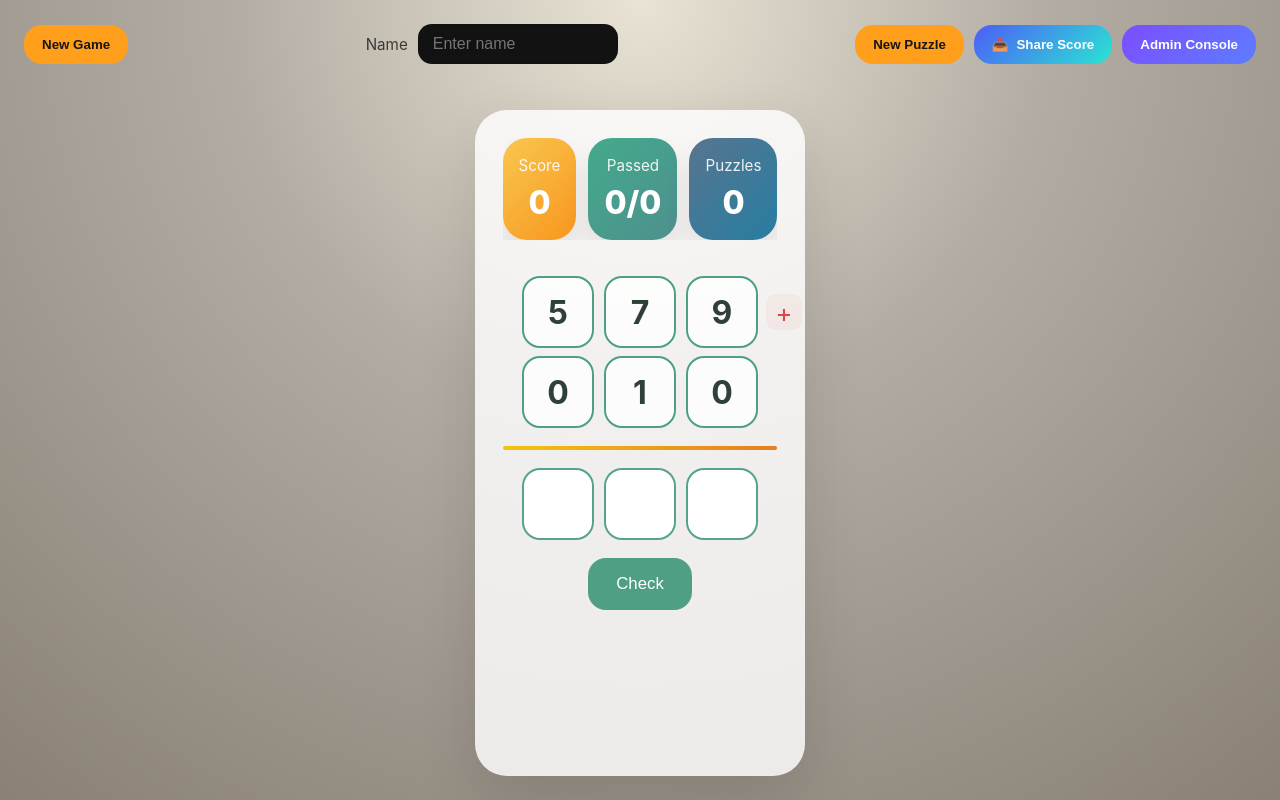
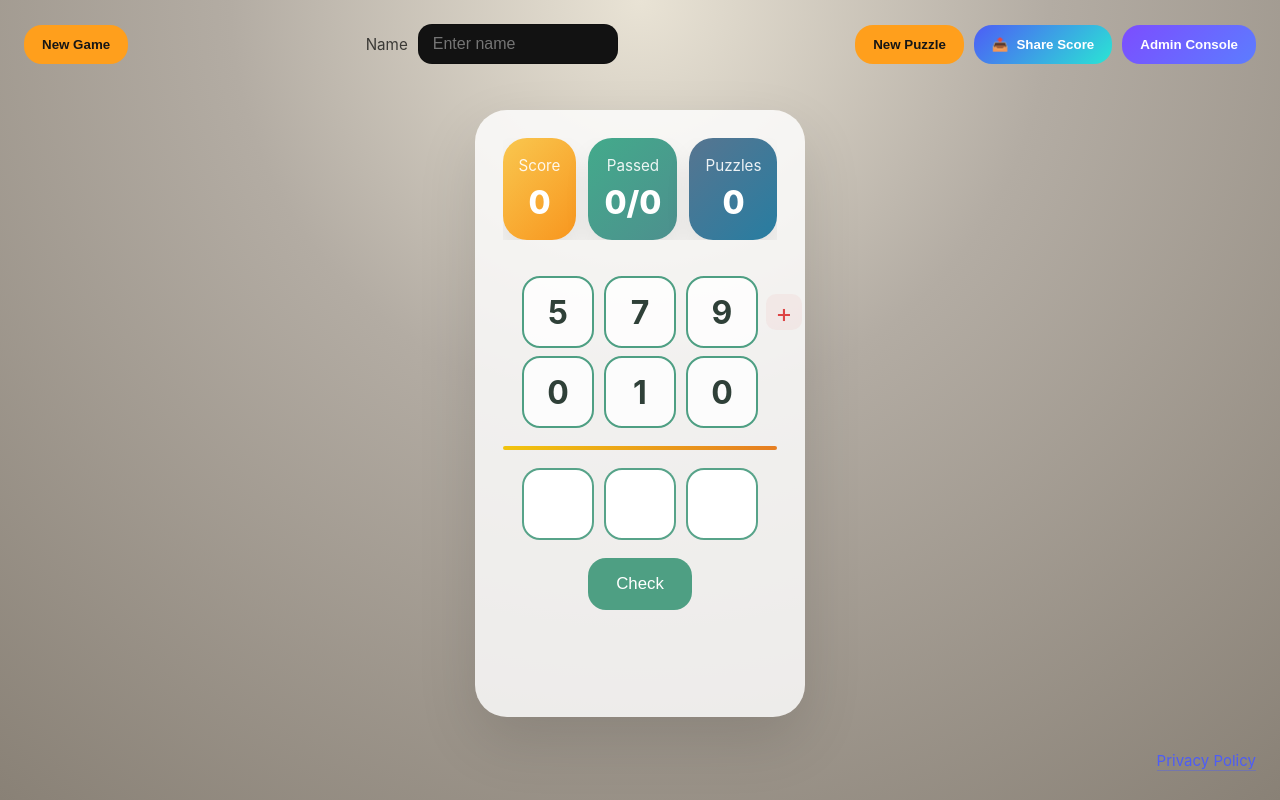
Before and after one commit to jxn-01/SumSprint, a React (Vite) app: page / in a window 1280 px wide. Built offline with nearby package versions, Linux system fonts and the light colour scheme; no server answers.

Commit message:
Add Android Capacitor wrapper and privacy policy page; configure app for Play Store

```diff
--- /dev/null
+++ b/capacitor.config.json
@@ -0,0 +1,6 @@
+{
+  "appId": "com.tinysums.app",
+  "appName": "Tiny Sum",
+  "webDir": "dist",
+  "bundledWebRuntime": false
+}
--- /dev/null
+++ b/privacy-policy.html
@@ -0,0 +1,90 @@
+<!DOCTYPE html>
+<html lang="en">
+  <head>
+    <meta charset="UTF-8" />
+    <meta name="viewport" content="width=device-width, initial-scale=1.0" />
+    <title>Tiny Sum Privacy Policy</title>
+    <style>
+      body {
+        font-family: Arial, sans-serif;
+        line-height: 1.6;
+        margin: 0;
+        padding: 20px;
+        background: #f7f7f7;
+        color: #111;
+      }
+      .container {
+        max-width: 760px;
+        margin: 0 auto;
+        padding: 24px;
+        background: #fff;
+        border-radius: 10px;
+        box-shadow: 0 10px 28px rgba(0, 0, 0, 0.08);
+      }
+      h1, h2 {
+        color: #1d3c6a;
+      }
+      h1 {
+        margin-top: 0;
+      }
+      p {
+        margin: 16px 0;
+      }
+      ul {
+        margin: 12px 0 12px 24px;
+      }
+      a {
+        color: #1d3c6a;
+        text-decoration: none;
+      }
+    </style>
+  </head>
+  <body>
+    <div class="container">
+      <h1>Tiny Sum Privacy Policy</h1>
+      <p>Last updated: June 2026</p>
+      <p>
+        Tiny Sum is a simple math practice app built for addition practice and learning.
+        This privacy policy explains the information we collect, why it is used, and how it is stored.
+      </p>
+      <h2>Information we collect</h2>
+      <p>Tiny Sum collects the following data to support app functionality and analytics:</p>
+      <ul>
+        <li><strong>Player name</strong> — an optional name entered to label practice results.</li>
+        <li><strong>Quiz attempts</strong> — puzzle text, pass/fail result, score, and timestamp.</li>
+        <li><strong>Session identifier</strong> — a random ID generated locally to group attempts.</li>
+      </ul>
+      <h2>How we use the information</h2>
+      <p>We use the collected information to:</p>
+      <ul>
+        <li>store practice results and scores</li>
+        <li>provide an analytics dashboard for the app owner</li>
+        <li>support app improvement and usage monitoring</li>
+      </ul>
+      <h2>Data storage</h2>
+      <p>
+        Data is stored in a Supabase database. Supabase stores data securely and provides HTTPS access.
+        We do not sell personal information or share it with third parties for marketing purposes.
+      </p>
+      <h2>Data retention</h2>
+      <p>Data is retained until it is deleted by the developer or the database is reset.</p>
+      <h2>Security</h2>
+      <p>
+        Data is transmitted securely using HTTPS. We recommend keeping your app installation and device updated for best security.
+      </p>
+      <h2>Children</h2>
+      <p>
+        Tiny Sum is designed for learners and children. We do not knowingly collect sensitive personal information from children under 13.
+      </p>
+      <h2>Contact</h2>
+      <p>
+        If you have questions about this policy, please contact us at:
+        <br />
+        <a href="mailto:your-email@example.com">your-email@example.com</a>
+      </p>
+      <p>
+        You should replace the contact email above with your own email address before publishing.
+      </p>
+    </div>
+  </body>
+</html>
--- a/src/App.tsx
+++ b/src/App.tsx
@@ -420,6 +420,11 @@ function App() {
         </div>
       </main>
 
+      <footer className="app-footer">
+        <a href="/privacy-policy.html" target="_blank" rel="noopener noreferrer">
+          Privacy Policy
+        </a>
+      </footer>
     </div>
   );
 }
--- a/src/style.css
+++ b/src/style.css
@@ -99,6 +99,24 @@ body {
   display: flex;
   align-items: center;
   gap: 10px;
+}
+
+.app-footer {
+  margin-top: auto;
+  align-self: flex-end;
+  padding: 10px 0;
+  font-size: 0.9rem;
+  color: #4d4a44;
+}
+
+.app-footer a {
+  color: #4d5df6;
+  text-decoration: none;
+  border-bottom: 1px solid rgba(77, 93, 246, 0.4);
+}
+
+.app-footer a:hover {
+  color: #2a3bcf;
 }
 
 .main-card {
@@ -634,6 +652,23 @@ body {
   margin-top: 24px;
 }
 
+.app-footer {
+  text-align: center;
+  padding: 12px 0 6px;
+  font-size: 0.94rem;
+  color: #4d4a44;
+}
+
+.app-footer a {
+  color: #4d5df6;
+  text-decoration: none;
+  border-bottom: 1px solid rgba(77, 93, 246, 0.4);
+}
+
+.app-footer a:hover {
+  color: #2a3bcf;
+}
+
 @media (max-width: 900px) {
   .top-bar {
     flex-wrap: wrap;
```
Also changed, not shown: package.json (+7 -1 lines), 56 other files (tests, documents, lock files or other folders).
